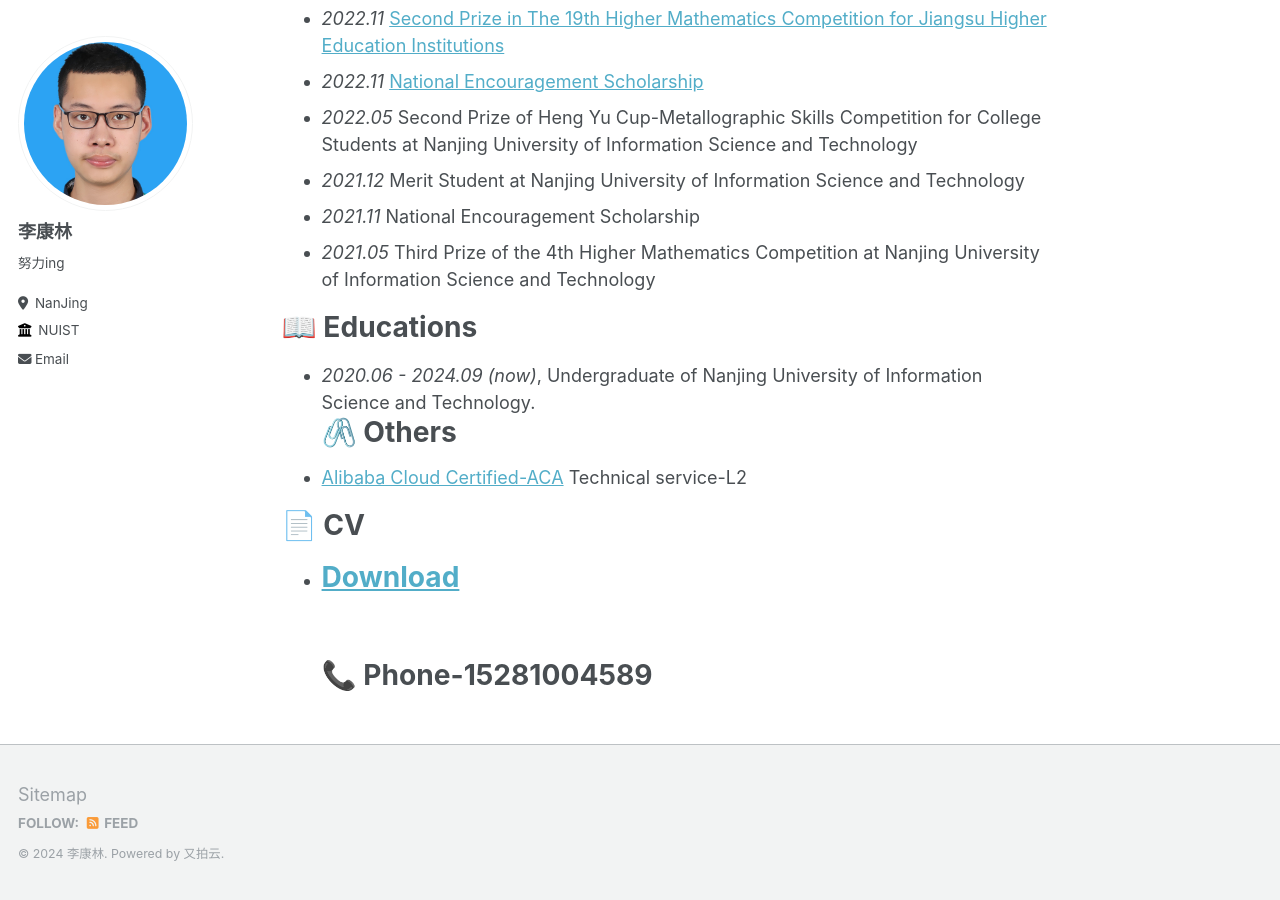
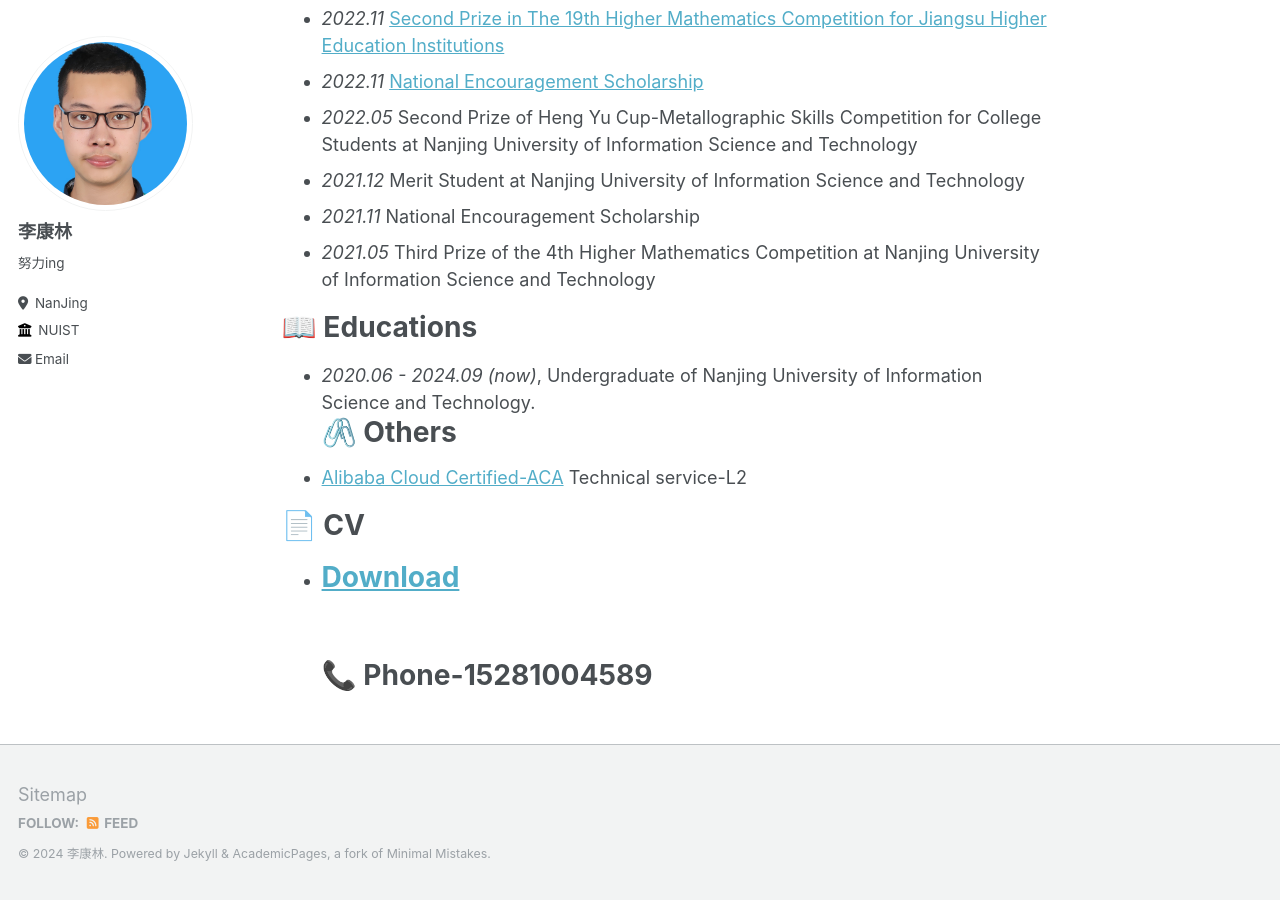
Before and after one commit to Yikumasai/AcadHomepage-Alpha, a Jekyll site: the page built from _pages/about.md, in a window 1280 px wide and 900 px high, scrolled down 644 px. Built offline with Jekyll 4.4.1, drawn with Linux system fonts in a browser that asks for light colours.

Commit message:
Update footer.html

```diff
--- a/_includes/footer.html
+++ b/_includes/footer.html
@@ -1,15 +1,10 @@
 {% include base_path %}
 
+{% if site.author.github or site.author.bitbucket or site.atom_feed.hide != true %}
 <div class="page__footer-follow">
   <ul class="social-icons">
     {% if site.data.ui-text[site.locale].follow_label %}
       <li><strong>{{ site.data.ui-text[site.locale].follow_label }}</strong></li>
-    {% endif %}
-    {% if site.twitter.username %}
-      <li><a href="https://twitter.com/{{ site.twitter.username }}"><i class="fab fa-twitter-square" aria-hidden="true"></i> Twitter</a></li>
-    {% endif %}
-    {% if site.facebook.username %}
-      <li><a href="https://facebook.com/{{ site.facebook.username }}"><i class="fab fa-facebook-square" aria-hidden="true"></i> Facebook</a></li>
     {% endif %}
     {% if site.author.github %}
       <li><a href="http://github.com/{{ site.author.github }}"><i class="fab fa-github" aria-hidden="true"></i> GitHub</a></li>
@@ -17,8 +12,11 @@
     {% if site.author.bitbucket %}
       <li><a href="http://bitbucket.org/{{ site.author.bitbucket }}"><i class="fab fa-bitbucket" aria-hidden="true"></i> Bitbucket</a></li>
     {% endif %}
+    {% if site.atom_feed.hide != true %}
     <li><a href="{% if site.atom_feed.path %}{{ site.atom_feed.path }}{% else %}{{ base_path }}/feed.xml{% endif %}"><i class="fa fa-fw fa-rss-square" aria-hidden="true"></i> {{ site.data.ui-text[site.locale].feed_label | default: "Feed" }}</a></li>
+    {% endif %}
   </ul>
 </div>
+{% endif %}
 
-<div class="page__footer-copyright">&copy; {{ site.time | date: '%Y' }} {{ site.name | default: site.title }}. {{ site.data.ui-text[site.locale].powered_by | default: "Powered by" }} <a href="https://www.upyun.com/?utm_source=lianmeng&utm_medium=referral">又拍云</a>.</div>
+<div class="page__footer-copyright">&copy; {{ site.time | date: '%Y' }} {{ site.name | default: site.title }}. {{ site.data.ui-text[site.locale].powered_by | default: "Powered by" }} <a href="http://jekyllrb.com" rel="nofollow">Jekyll</a> &amp; <a href="https://github.com/academicpages/academicpages.github.io">AcademicPages</a>, a fork of <a href="https://mademistakes.com/work/minimal-mistakes-jekyll-theme/" rel="nofollow">Minimal Mistakes</a>.</div>
```
